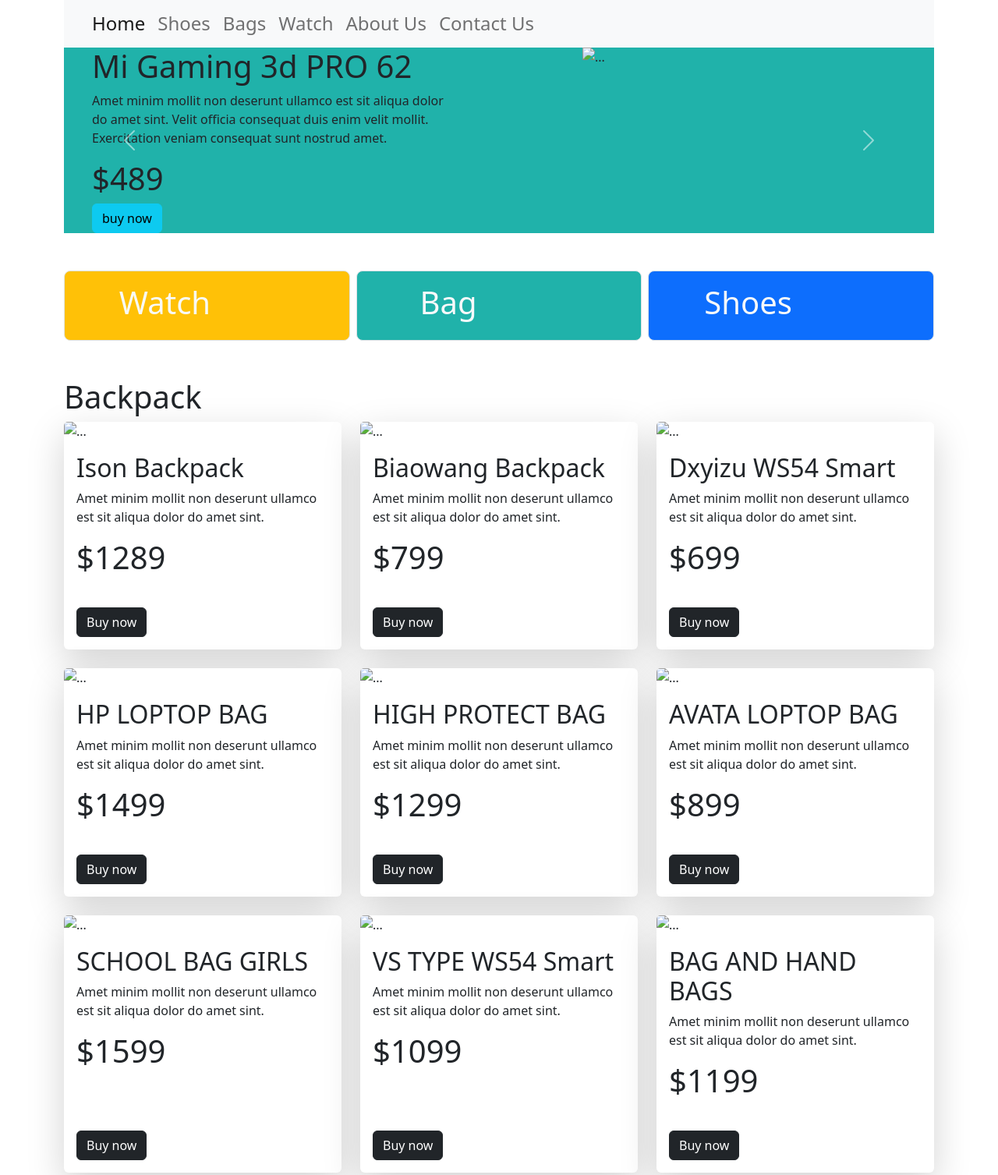
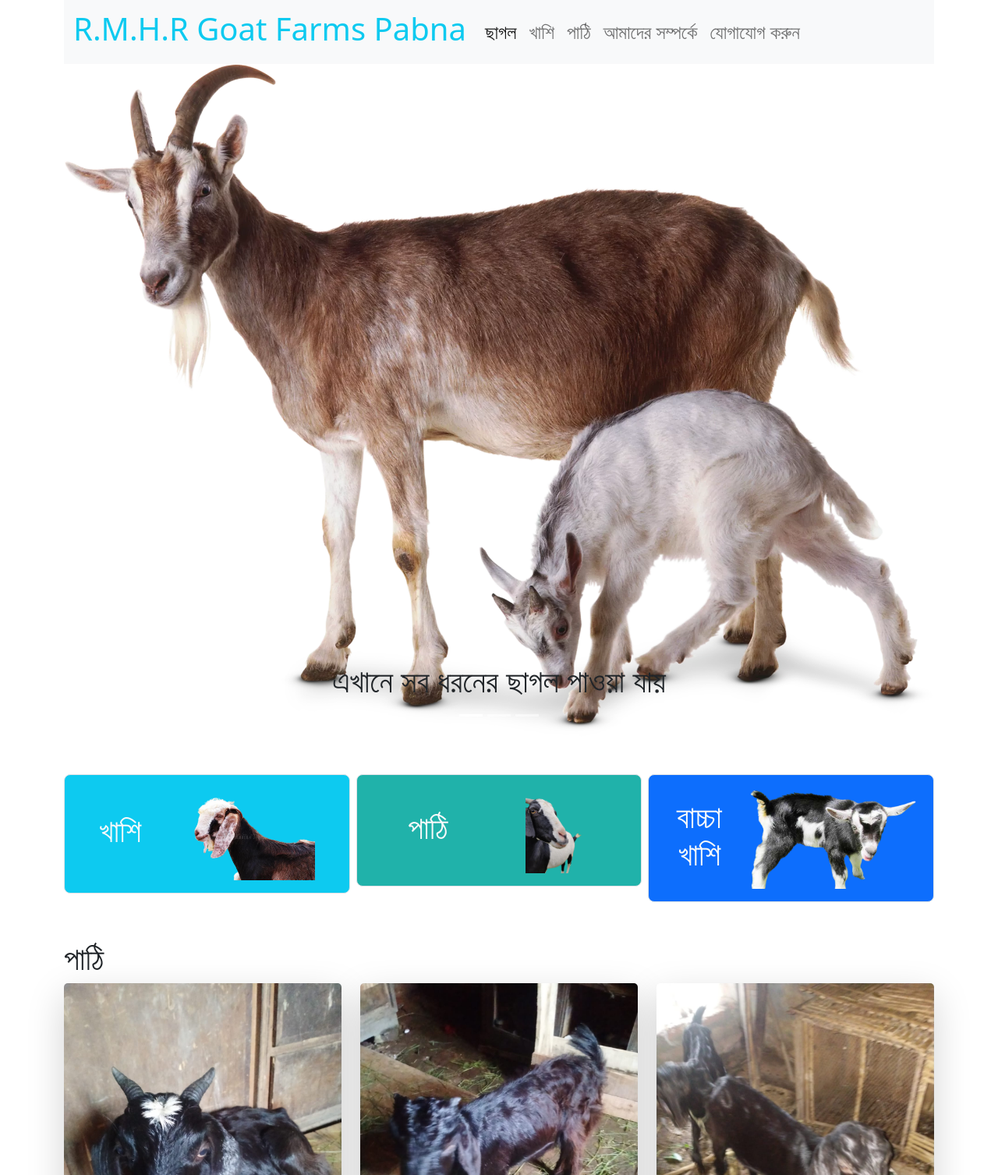
Before and after one commit to kazirauf/goat-farms, a plain HTML site: page পাঠি.html in a window 1280 px wide. Shown: the top 1507 px of the page at 78% size. Drawn offline with nearby package versions, Linux system fonts and the light colour scheme.

Commit message:
kazi rauf web

```diff
--- a/পাঠি.html
+++ b/পাঠি.html
@@ -3,17 +3,17 @@
   <head>
     <meta charset="utf-8">
     <meta name="viewport" content="width=device-width, initial-scale=1">
-    <title>K.R.E Commerce Bags</title>
+    <title>R.M.H.R Goat Farms Pabna</title>
     <link href="https://cdn.jsdelivr.net/npm/bootstrap@5.2.0/dist/css/bootstrap.min.css" rel="stylesheet" integrity="sha384-gH2yIJqKdNHPEq0n4Mqa/HGKIhSkIHeL5AyhkYV8i59U5AR6csBvApHHNl/vI1Bx" crossorigin="anonymous">
     <link rel="stylesheet" href="CSS/bag style3.css">
-    <link rel="shortcut icon" href="images/categories/bag.png" type="image/x-icon">
+    <link rel="shortcut icon" href="images/logo2-removebg-preview.png" type="image/x-icon">
   </head>
   <body>
     <header class="container">
       <nav class="navbar navbar-expand-lg bg-light">
         <div class="container-fluid">
           <a class="navbar-brand" href="#">
-              <img class="img-fluid w-25" src="images/logo1.png" alt="">
+            <h1 class="text-info">R.M.H.R Goat Farms Pabna</h1>
           </a>
           <button class="navbar-toggler" type="button" data-bs-toggle="collapse" data-bs-target="#navbarSupportedContent"
             aria-controls="navbarSupportedContent" aria-expanded="false" aria-label="Toggle navigation">
@@ -22,22 +22,19 @@
           <div class="collapse navbar-collapse" id="navbarSupportedContent">
             <ul class="navbar-nav me-auto mb-2 mb-lg-0 h4">
               <li class="nav-item">
-                  <a class="nav-link active" aria-current="page" href="index.html">Home</a>
+                <a class="nav-link active" aria-current="page" href="index.html">ছাগল</a>
               </li>
               <li class="nav-item">
-                  <a class="nav-link" href="shoes.html">Shoes</a>
+                <a class="nav-link" href="খাশি.html">খাশি</a>
               </li>
               <li class="nav-item">
-                  <a class="nav-link" href="bag.html">Bags</a>
+                <a class="nav-link" href="পাঠি.html">পাঠি</a>
               </li>
               <li class="nav-item">
-                  <a class="nav-link" href="watch.html">Watch</a>
+                <a class="nav-link" href="আমাদের সম্পর্কে.html">আমাদের সম্পর্কে</a>
               </li>
               <li class="nav-item">
-                  <a class="nav-link" href="#">About Us</a>
-                </li>
-                <li class="nav-item">
-                  <a class="nav-link" href="#">Contact Us</a>
+                <a class="nav-link" href="যোগাযোগ করুন.html">যোগাযোগ করুন</a>
               </li>
 
             </ul>
@@ -46,254 +43,135 @@
       </nav>
       <!-- nav end -->
       <!-- slaidar start -->
-        <section>
-          <div id="carouselExampleControls" class="carousel slide" data-bs-ride="carousel">
+      <div id="carouselExampleCaptions" class="carousel slide" data-bs-ride="false">
+        <div class="carousel-indicators">
+          <button type="button" data-bs-target="#carouselExampleCaptions" data-bs-slide-to="0" class="active" aria-current="true" aria-label="Slide 1"></button>
+          <button type="button" data-bs-target="#carouselExampleCaptions" data-bs-slide-to="1" aria-label="Slide 2"></button>
+          <button type="button" data-bs-target="#carouselExampleCaptions" data-bs-slide-to="2" aria-label="Slide 3"></button>
+        </div>
         <div class="carousel-inner">
-              <div class="carousel-item active bg-danger border-rounded">
-                <div class="row">
-                  <div class="col-lg-7 d-flex align-items-center ps-5 ">
-                    <div>
-                      <h1 class="h1">Mi LED TV 4A PRO 32</h1>
-                      <p>Amet minim mollit non deserunt ullamco est sit aliqua dolor <br>
-                        do amet sint. Velit officia consequat duis enim velit
-                        mollit. <br>
-                        Exercitation veniam consequat sunt nostrud amet. <br></p>
-                      <h1>$1289</h1>
-                      <button class="btn btn-info">
-                        buy now
-                      </button>
+          <div class="carousel-item active">
+            <img src="images/magoat.png" class="d-block w-100" alt="...">
+            <div class="carousel-caption d-none d-md-block">
+              <h1 class="text-dark">এখানে সব ধরনের ছাগল পাওয়া যায়</h1>
             </div>
-
           </div>
-                  <div class="col-lg-5">
-                    <img src="images/banner-images/tv.png" class="d-block w-100" alt="...">
+          <div class="carousel-item">
+            <img src="images/baby.png" class="d-block w-100" alt="...">
+            <div class="carousel-caption d-none d-md-block">
+              <h1 class="text-dark">এখানে সব ধরনের ছাগল পাওয়া যায়</h1>
+            </div>
+          </div>
+          <div class="carousel-item">
+            <img src="images/download.jpg" class="d-block w-100" alt="...">
+            <div class="carousel-caption d-none d-md-block">
+              <h1 class="text-dark">এখানে সব ধরনের ছাগল পাওয়া যায়</h1>
             </div>
           </div>
         </div>
-
-              <div class="carousel-item active bg-danger border-rounded">
-                <div class="row">
-                  <div class="col-lg-7 d-flex align-items-center ps-5 ">
-                    <div>
-                      <h1 class="h1">headphone jac wm</h1>
-                      <p>Amet minim mollit non deserunt ullamco est sit aliqua dolor <br>
-                        do amet sint. Velit officia consequat duis enim velit
-                        mollit. <br>
-                        Exercitation veniam consequat sunt nostrud amet. <br></p>
-                      <h1>$389</h1>
-                      <button class="btn btn-info">
-                        buy now
-                      </button>
-                    </div>
-
-                  </div>
-                  <div class="col-lg-5">
-                    <img src="images/banner-images/headphone.png" class="d-block w-100" alt="...">
-                  </div>
-                </div>
-              </div>
-
-              <div class="carousel-item active bg-danger border-rounded">
-                <div class="row">
-                  <div class="col-lg-7 d-flex align-items-center ps-5 ">
-                    <div>
-                      <h1 class="h1">Mi Gaming 3d PRO 62</h1>
-                      <p>Amet minim mollit non deserunt ullamco est sit aliqua dolor <br>
-                        do amet sint. Velit officia consequat duis enim velit
-                        mollit. <br>
-                        Exercitation veniam consequat sunt nostrud amet. <br></p>
-                      <h1>$489</h1>
-                      <button class="btn btn-info">
-                        buy now
-                      </button>
-                    </div>
-
-                  </div>
-                  <div class="col-lg-5">
-                    <img src="images/banner-images/xbox.png" class="d-block w-100" alt="...">
-                  </div>
-                </div>
-              </div>
-
-            </div>
-            <button class="carousel-control-prev" type="button" data-bs-target="#carouselExampleControls"
-              data-bs-slide="prev">
+        <button class="carousel-control-prev" type="button" data-bs-target="#carouselExampleCaptions" data-bs-slide="prev">
           <span class="carousel-control-prev-icon" aria-hidden="true"></span>
           <span class="visually-hidden">Previous</span>
         </button>
-            <button class="carousel-control-next" type="button" data-bs-target="#carouselExampleControls"
-              data-bs-slide="next">
+        <button class="carousel-control-next" type="button" data-bs-target="#carouselExampleCaptions" data-bs-slide="next">
           <span class="carousel-control-next-icon" aria-hidden="true"></span>
           <span class="visually-hidden">Next</span>
         </button>
       </div>
-        </section>
       <!-- slaidar end -->
 
     </header>
     <main>
-        <!-- categories start -->
+      <!-- categories goat start -->
       <section>
         <div class="container text-center my-5">
           <div class="row g-2">
             <!-- single category -->
             <div class="col-lg-4 md-6 col-sm-12">
-                <div class="p-3 border bg-warning rounded-3 d-flex align-items-center justify-content-around">
-                  <h1 class="text-light">Watch</h1>
-                  <img src="images/categories/watch.png" alt="">
+              <div class="p-3 border bg-info rounded-3 d-flex align-items-center justify-content-around">
+                <h1 class="text-light">খাশি</h1>
+                <img class="w-50 h-50" src="images/logo3-removebg-preview.png" alt="">
               </div>
             </div>
             <!-- single category -->
             <div class="col-lg-4 md-6 col-sm-12">
               <div class="p-3 border bg-danger rounded-3 d-flex align-items-center justify-content-around">
-                  <h1 class="text-light">Bag</h1>
-                  <img src="images/categories/bag.png" alt="">
+                <h1 class="text-light">পাঠি</h1>
+                <img class="w-25 h-25" src="images/logo2-removebg-preview.png" alt="">
               </div>
             </div>
             <!-- single category -->
             <div class="col-lg-4 md-6 col-sm-12">
               <div class="p-3 border bg-primary rounded-3 d-flex align-items-center justify-content-around">
-                  <h1 class="text-light">Shoes</h1>
-                  <img src="images/categories/shoes.png" alt="">
+                <h1 class="text-light">বাচ্চা খাশি</h1>
+                <img style="height: 130px;" src="images/logobaby-removebg-preview.png" alt="">
               </div>
             </div>
           </div>
         </div>
       </section>
-        <!-- categories end -->
-         <!-- bag pak start-->
-    <section class="container my-5">
-        <h1>Backpack</h1>
+      <!-- categories goat end -->
+      <!-- pathi section start -->
+      <section class="container my-5" id="shoes">
+        <h1>পাঠি</h1>
         <div class="row row-cols-1 row-cols-md-2 row-cols-lg-3 g-4">
           <div class="col">
             <div class="card shadow-lg border border-0 h-100">
-              <img src="images/bags/bag-1.png" class="card-img-top" alt="...">
+              <img  src="images/সব ুদোূ/ma.png" class="card-img-top" alt="...">
               <div class="card-body">
-                <h2 class="card-title">Ison Backpack</h2>
-                <p class="card-text">Amet minim mollit non deserunt ullamco <br>
-                  est sit aliqua dolor do amet sint. </p>
-                <h1>$1289</h1>
+                <h2 class="card-title">দুয়াশলা পাঠি</h2>
+                <p class="card-text">বয়স ১ বসর ৫ মাস প্রথম এক্ বাচ্চা <br></p>
+                <h1>১০০০০ টাকা</h1>
               </div>
               <div class="m-3">
-                <div class="btn btn-dark">Buy now</div>
+                <div class="btn btn-primary">ক্রয় করুন</div>
               </div>
             </div>
           </div>
           <div class="col">
             <div class="card shadow-lg border border-0 h-100">
-              <img src="images/bags/bag-2.png" class="card-img-top" alt="...">
+              <img  src="images/সব ুদোূ/boni.png" class="card-img-top" alt="...">
               <div class="card-body">
-                <h2 class="card-title">Biaowang Backpack</h2>
-                <p class="card-text">Amet minim mollit non deserunt ullamco <br>
-                  est sit aliqua dolor do amet sint. </p>
-                <h1>$799</h1>
+                <h2 class="card-title">ক্রস কালো পাঠি</h2>
+                <p class="card-text">বয়স ৬ মাস<br></p>
+                <h1>৫৫০০ টাকা</h1>
               </div>
               <div class="m-3">
-                <div class="btn btn-dark">Buy now</div>
+                <div class="btn btn-primary">ক্রয় করুন</div>
               </div>
             </div>
           </div>
           <div class="col">
             <div class="card shadow-lg border border-0 h-100">
-              <img src="images/bags/bag-3.png" class="card-img-top" alt="...">
+              <img src="images/সব ুদোূ/mni.png" class="card-img-top" alt="...">
               <div class="card-body">
-                <h2 class="card-title">Dxyizu WS54 Smart</h2>
-                <p class="card-text">Amet minim mollit non deserunt ullamco <br>
-                  est sit aliqua dolor do amet sint. </p>
-                <h1>$699</h1>
+                <h2 class="card-title">ক্রস দুয়াশলা কাল পাঠি</h2>
+                <p class="card-text">বয়স ৭ মাস<br></p>
+                <h1>৬০99 টাকা</h1>
               </div>
               <div class="m-3">
-                <div class="btn btn-dark">Buy now</div>
+                <div class="btn btn-primary">ক্রয় করুন</div>
               </div>
             </div>
-          </div>
-          <div class="col">
-            <div class="card shadow-lg border border-0 h-100">
-              <img src="images/bags/bag(1).jpg"class="card-img-top" alt="...">
-              <div class="card-body">
-                <h2 class="card-title">HP LOPTOP BAG</h2>
-                <p class="card-text">Amet minim mollit non deserunt ullamco <br>
-                  est sit aliqua dolor do amet sint. </p>
-                <h1>$1499</h1>
-              </div>
-              <div class="m-3">
-                <div class="btn btn-dark">Buy now</div>
-              </div>
-            </div>
-          </div>
-          <div class="col">
-            <div class="card shadow-lg border border-0 h-100">
-              <img src="images/bags/bag(2).jpg" class="card-img-top" alt="...">
-              <div class="card-body">
-                <h2 class="card-title">HIGH PROTECT BAG</h2>
-                <p class="card-text">Amet minim mollit non deserunt ullamco <br>
-                  est sit aliqua dolor do amet sint. </p>
-                <h1>$1299</h1>
-              </div>
-              <div class="m-3">
-                <div class="btn btn-dark">Buy now</div>
-              </div>
-            </div>
-          </div>
-          <div class="col">
-            <div class="card shadow-lg border border-0 h-100">
-              <img src="images/bags/bag(4).jpg" class="card-img-top" alt="...">
-              <div class="card-body">
-                <h2 class="card-title">AVATA LOPTOP BAG</h2>
-                <p class="card-text">Amet minim mollit non deserunt ullamco <br>
-                  est sit aliqua dolor do amet sint. </p>
-                <h1>$899</h1>
-              </div>
-              <div class="m-3">
-                <div class="btn btn-dark">Buy now</div>
-              </div>
-            </div>
-          </div>
-          <div class="col">
-            <div class="card shadow-lg border border-0 h-100">
-              <img src="images/bags/bag(5).jpg" class="card-img-top" alt="...">
-              <div class="card-body">
-                <h2 class="card-title">SCHOOL BAG GIRLS</h2>
-                <p class="card-text">Amet minim mollit non deserunt ullamco <br>
-                  est sit aliqua dolor do amet sint. </p>
-                <h1>$1599</h1>
-              </div>
-              <div class="m-3">
-                <div class="btn btn-dark">Buy now</div>
-              </div>
-            </div>
-          </div>
-          <div class="col">
-            <div class="card shadow-lg border border-0 h-100">
-              <img src="images/bags/bag(15).jpg" class="card-img-top" alt="...">
-              <div class="card-body">
-                <h2 class="card-title">VS TYPE WS54 Smart</h2>
-                <p class="card-text">Amet minim mollit non deserunt ullamco <br>
-                  est sit aliqua dolor do amet sint. </p>
-                <h1>$1099</h1>
-              </div>
-              <div class="m-3">
-                <div class="btn btn-dark">Buy now</div>
-              </div>
-            </div>
-          </div>
-          <div class="col">
-            <div class="card shadow-lg border border-0 h-100">
-              <img src="images/bags/bag(12).jpg "class="card-img-top" alt="...">
-              <div class="card-body">
-                <h2 class="card-title">BAG AND HAND BAGS</h2>
-                <p class="card-text">Amet minim mollit non deserunt ullamco <br>
-                  est sit aliqua dolor do amet sint. </p>
-                <h1>$1199</h1>
-              </div>
-              <div class="m-3">
-                <div class="btn btn-dark">Buy now</div>
-              </div>
-            </div>
-          </div>
+
         </div>
       </section>
-      <!-- bag pak end-->
+      <!-- ছাগল section end -->
+      <!-- login start -->
+      <section style="height: 350px;" class="container rounded-3 d-flex justify-content-center align-items-center bg-warning">
+        <div>
+         <h1>কি ছাগল চান ?</h1>
+         <p> তার নাম লেখে আমাদের কে দেন</p>
+         <form>
+          <div class="mb-3 d-flex">
+            <input type="email" class="form-control" id="exampleInputEmail1" aria-describedby="emailHelp">
+            <button type="submit" class="btn btn-primary">পাঠান</button>
+          </div>
+
+        </form>
+        </div>
+      </section>
+      <!-- login end-->
     </main>
     <script src="https://cdn.jsdelivr.net/npm/bootstrap@5.2.0/dist/js/bootstrap.bundle.min.js" integrity="sha384-A3rJD856KowSb7dwlZdYEkO39Gagi7vIsF0jrRAoQmDKKtQBHUuLZ9AsSv4jD4Xa" crossorigin="anonymous"></script>
   </body>
```
Also changed, not shown: index.html (+7 -7 lines), আমাদের সম্পর্কে.html (added, +72 -0 lines), খাশি.html (+5 -5 lines), যোগাযোগ করুন.html (added, +76 -0 lines), images/সব ুদোূ/monila.jpg (added), 1 other file. Lines whose indentation alone changed are shown as unchanged.
